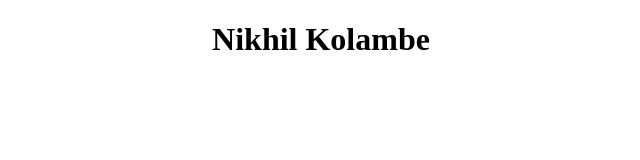
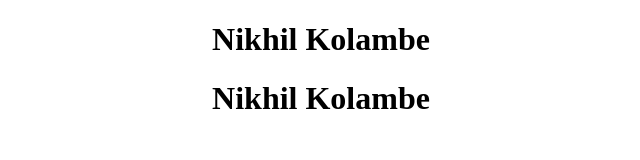
Before and after one commit to ng-nikhil/nikhil, a plain HTML site: page index.html in a window 1280 px wide. Shown: the whole page, without its empty margins (319-959 px from the left). Drawn offline with Linux system fonts and the light colour scheme.

Commit message:
Update index.html

```diff
--- a/index.html
+++ b/index.html
@@ -8,6 +8,7 @@
 <body>
     <center>
         <h1>Nikhil Kolambe</h1>
+        <h1>Nikhil Kolambe</h1>
     </center>
 </body>
 </html>
```
